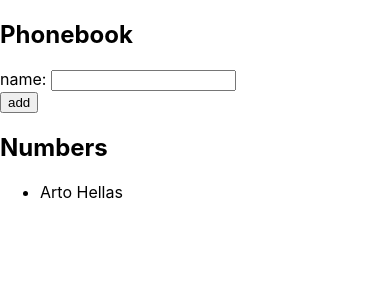
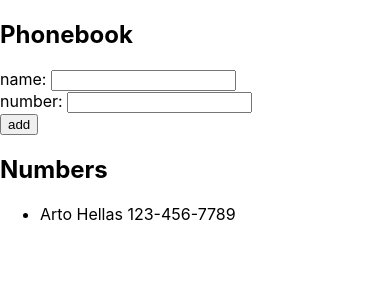
Before and after one commit to JSE955/fso-phonebook, a React (Create React App) app: page / in a window 390 px wide. Shown: the top 300 px of the page. Built offline with nearby package versions, Linux system fonts and the light colour scheme.

Commit message:
Implemended addition of phone number

```diff
--- a/src/App.js
+++ b/src/App.js
@@ -2,34 +2,45 @@ import { useState } from 'react'
 
 const App = () => {
   const [persons, setPersons] = useState([
-    { name: 'Arto Hellas' }
+    { name: 'Arto Hellas',
+      number: '123-456-7789' }
   ])
   const [newName, setNewName] = useState('')
+  const [newNumber, setNewNumber] = useState('')
 
-  const addName = (event) => {
+  const addPerson = (event) => {
     event.preventDefault()
-    const person = {
-      name: newName
-    }
     const value = persons.findIndex(p => p.name === newName)
     if (value >= 0) {
       alert(`${newName} is already added to phonebook`)
     } else {
+      const person = {
+        name: newName,
+        number: newNumber
+      }
       setPersons(persons.concat(person))
     }
     setNewName('')
+    setNewNumber('')
   }
 
   const handleNameChange = (event) => {
     setNewName(event.target.value)
   }
 
+  const handleNumberChange = (event) => {
+    setNewNumber(event.target.value)
+  }
+
   return (
     <div>
       <h2>Phonebook</h2>
-      <form onSubmit={addName}>
+      <form onSubmit={addPerson}>
         <div>
           name: <input value={newName} onChange={handleNameChange}/>
+        </div>
+        <div>
+          number: <input value={newNumber} onChange={handleNumberChange}/>
         </div>
         <div>
           <button type="submit">add</button>
@@ -37,7 +48,7 @@ const App = () => {
       </form>
       <h2>Numbers</h2>
       <ul>
-        {persons.map(person => <li key={person.name}>{person.name}</li>)}
+        {persons.map(person => <li key={person.name}>{person.name} {person.number}</li>)}
       </ul>
     </div>
   )
```
